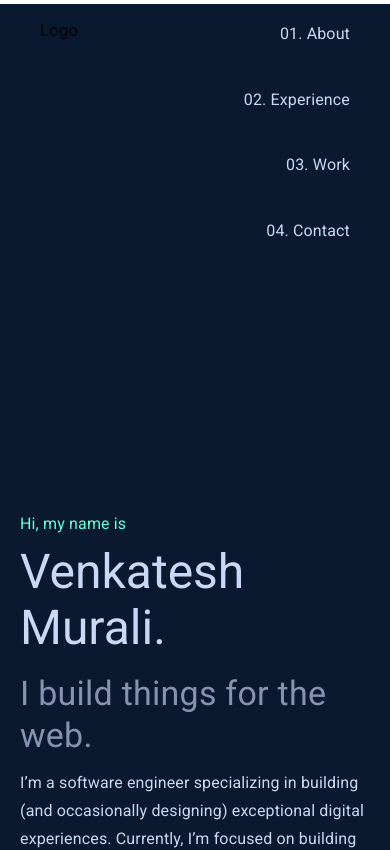
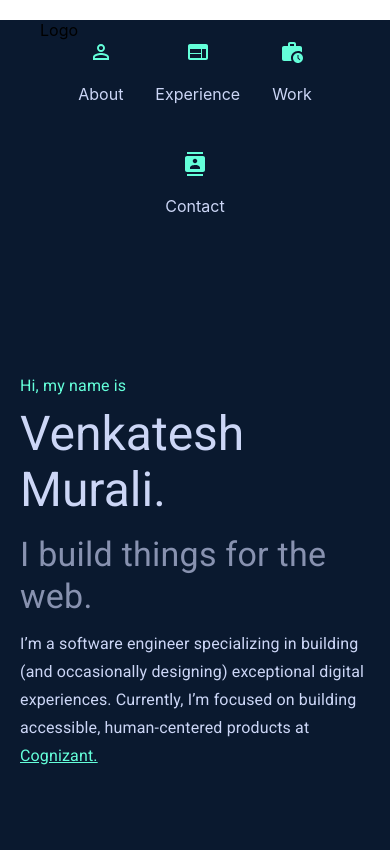
Before and after one commit to VenkateshMurali15/venkatesh-portfolio, a React (Create React App) app: page / in a window 390 px wide. Shown: the top 850 px of the page. Built offline with nearby package versions, Linux system fonts and the light colour scheme.

Commit message:
Mobile responsive changes

```diff
--- a/src/components/about/index.js
+++ b/src/components/about/index.js
@@ -8,7 +8,10 @@ import KeyboardDoubleArrowRightIcon from "@mui/icons-material/KeyboardDoubleArro
 const styles = createUseStyles({
   rootContainer: {
     minHeight: "100vh",
-    "@media only screen and (max-width: 600px)": { marginBottom: 100 },
+    "@media only screen and (max-width: 600px)": {
+      marginBottom: 100,
+      paddingTop: 50,
+    },
   },
   imageClass: {
     objectFit: "cover",
--- a/src/components/contact/index.js
+++ b/src/components/contact/index.js
@@ -57,7 +57,7 @@ function Contact({ id }) {
       <Grid container alignItems="center" justifyContent="center">
         {interested.map((item) => {
           return (
-            <Grid item xs={3} sm={3} md={3} lg={3}>
+            <Grid item xs={12} sm={12} md={3} lg={3}>
               <Grid container>
                 <Grid item>
                   <ArrowRightIcon style={{ color: theme.aquamarine.shade1 }} />
--- a/src/components/experience/index.css.js
+++ b/src/components/experience/index.css.js
@@ -2,6 +2,16 @@ import { createUseStyles } from "react-jss";
 import theme from "../../style/theme";
 
 export const styles = createUseStyles({
+  rootContainer: {
+    "@media only screen and (max-width: 600px)": {
+      paddingTop: 100,
+      minHeight: "100vh",
+    },
+    "@media only screen and (min-width: 600px)": {},
+    "@media only screen and (min-width: 992px)": {
+      minHeight: "100vh",
+    },
+  },
   stepper: {
     "& .css-1u4zpwo-MuiSvgIcon-root-MuiStepIcon-root.Mui-active": {
       color: theme.aquamarine.shade1,
--- a/src/components/experience/index.js
+++ b/src/components/experience/index.js
@@ -100,7 +100,7 @@ function Experience({ id }) {
   };
 
   return (
-    <div style={{ minHeight: "100vh" }} id={id}>
+    <div className={classes.rootContainer} id={id}>
       <Typography
         variant="h4"
         gutterBottom
--- /dev/null
+++ b/src/components/header-item/index.js
@@ -0,0 +1,13 @@
+import React from "react";
+import theme from "../../style/theme";
+
+function HeaderItem({ title, Icon, href }) {
+  return (
+    <div style={{ textAlign: "center" }}>
+      <Icon style={{ color: theme.aquamarine.shade1 }} />
+      <p style={{ color: theme.text.bodyText }}>{title}</p>
+    </div>
+  );
+}
+
+export default HeaderItem;
--- a/src/components/header/index.css.js
+++ b/src/components/header/index.css.js
@@ -6,4 +6,14 @@ export const styles = createUseStyles({
     background: theme.background.shade1,
     margin: "20px 40px",
   },
+  menuContainer: {
+    "@media only screen and (max-width: 600px)": { display: "none" },
+    "@media only screen and (min-width: 600px)": {},
+    "@media only screen and (min-width: 992px)": {},
+  },
+  mobileMenuContainer: {
+    "@media only screen and (max-width: 600px)": {},
+    "@media only screen and (min-width: 600px)": {},
+    "@media only screen and (min-width: 992px)": { display: "none" },
+  },
 });
--- a/src/components/header/index.js
+++ b/src/components/header/index.js
@@ -3,17 +3,57 @@ import React from "react";
 import theme from "../../style/theme";
 import { styles } from "./index.css";
 import { Link } from "react-scroll";
+import HeaderItem from "../header-item";
+import PersonOutlineIcon from "@mui/icons-material/PersonOutline";
+import WebIconOutline from "@mui/icons-material/Web";
+import WorkHistoryIconOutline from "@mui/icons-material/WorkHistory";
+import ContactsIconOutline from "@mui/icons-material/Contacts";
 
 function Header() {
   const classes = styles();
   return (
     <div className={classes.rootContainer}>
-      <Grid container spacing={2}>
-        <Grid item xs={6} sm={6} md={6} lg={6} xl={6}>
+      <Grid container alignItems="center" justifyContent="center">
+        <Grid item xs={12} sm={4} md={4} lg={6} xl={6}>
           Logo
         </Grid>
-        <Grid item xs={6} sm={6} md={6} lg={6} xl={6}>
-          <Grid container spacing={4} justifyContent="end" alignItems="center">
+        <Grid item xs={12} sm={8} md={8} lg={6} xl={6}>
+          <div className={classes.mobileMenuContainer}>
+            <Grid
+              container
+              spacing={4}
+              justifyContent="center"
+              alignItems="center"
+            >
+              <Grid item>
+                <Link to="about" spy={true} smooth={true}>
+                  <HeaderItem title="About" Icon={PersonOutlineIcon} />
+                </Link>
+              </Grid>
+              <Grid item>
+                <Link to="experience" spy={true} smooth={true}>
+                  <HeaderItem title="Experience" Icon={WebIconOutline} />
+                </Link>
+              </Grid>
+              <Grid item>
+                <Link to="project" spy={true} smooth={true}>
+                  <HeaderItem title="Work" Icon={WorkHistoryIconOutline} />
+                </Link>
+              </Grid>
+              <Grid item>
+                <Link to="contact" spy={true} smooth={true}>
+                  <HeaderItem title="Contact" Icon={ContactsIconOutline} />
+                </Link>
+              </Grid>
+            </Grid>
+          </div>
+          <div className={classes.menuContainer}>
+            <Grid
+              container
+              spacing={4}
+              justifyContent="end"
+              alignItems="center"
+            >
               <Grid item>
                 <Link to="about" spy={true} smooth={true}>
                   <Typography
@@ -63,6 +103,7 @@ function Header() {
                 </Link>
               </Grid>
             </Grid>
+          </div>
         </Grid>
       </Grid>
     </div>
--- a/src/components/projects/index.js
+++ b/src/components/projects/index.js
@@ -1,21 +1,41 @@
 import { Typography } from "@mui/material";
 import React from "react";
+import { createUseStyles } from "react-jss";
 import theme from "../../style/theme";
 import ProjectContainer from "../project-container";
 
+const styles = createUseStyles({
+  rootContainer: {
+    "@media only screen and (max-width: 600px)": {
+      paddingTop: 100,
+      minHeight: "80vh",
+    },
+    "@media only screen and (min-width: 600px)": {},
+    "@media only screen and (min-width: 992px)": {
+      minHeight: "100vh",
+    },
+  },
+  projectContainer: {
+    margin: "40px 20px",
+  },
+});
+
 function Project({ id }) {
+  const classes = styles();
   return (
-    <div style={{ minHeight: "100vh" }} id={id}>
+    <div className={classes.rootContainer} id={id}>
       <Typography
         variant="h4"
         gutterBottom
         component="div"
         style={{ color: theme.text.bodyText2 }}
       >
-        <a style={{ color: theme.aquamarine.shade1 }}>03.</a>
+        <u style={{ color: theme.aquamarine.shade1, textDecoration: "none" }}>
+          03.
+        </u>
         Other Noteworthy Projects
       </Typography>
-      <div>
+      <div className={classes.projectContainer}>
         <ProjectContainer />
       </div>
     </div>
--- a/src/components/welcome/index.js
+++ b/src/components/welcome/index.js
@@ -9,7 +9,11 @@ const styles = createUseStyles({
     justifyContent: "center",
     flexDirection: "column",
 
-    "@media only screen and (max-width: 600px)": { height: "100vh" },
+    "@media only screen and (max-width: 600px)": {
+      justifyContent: "flex-start",
+      paddingTop: 100,
+      minHeight: "80vh",
+    },
     "@media only screen and (min-width: 600px)": {
       height: "calc(100vh - 130px)",
     },
```
Lines whose indentation alone changed are shown as unchanged.
